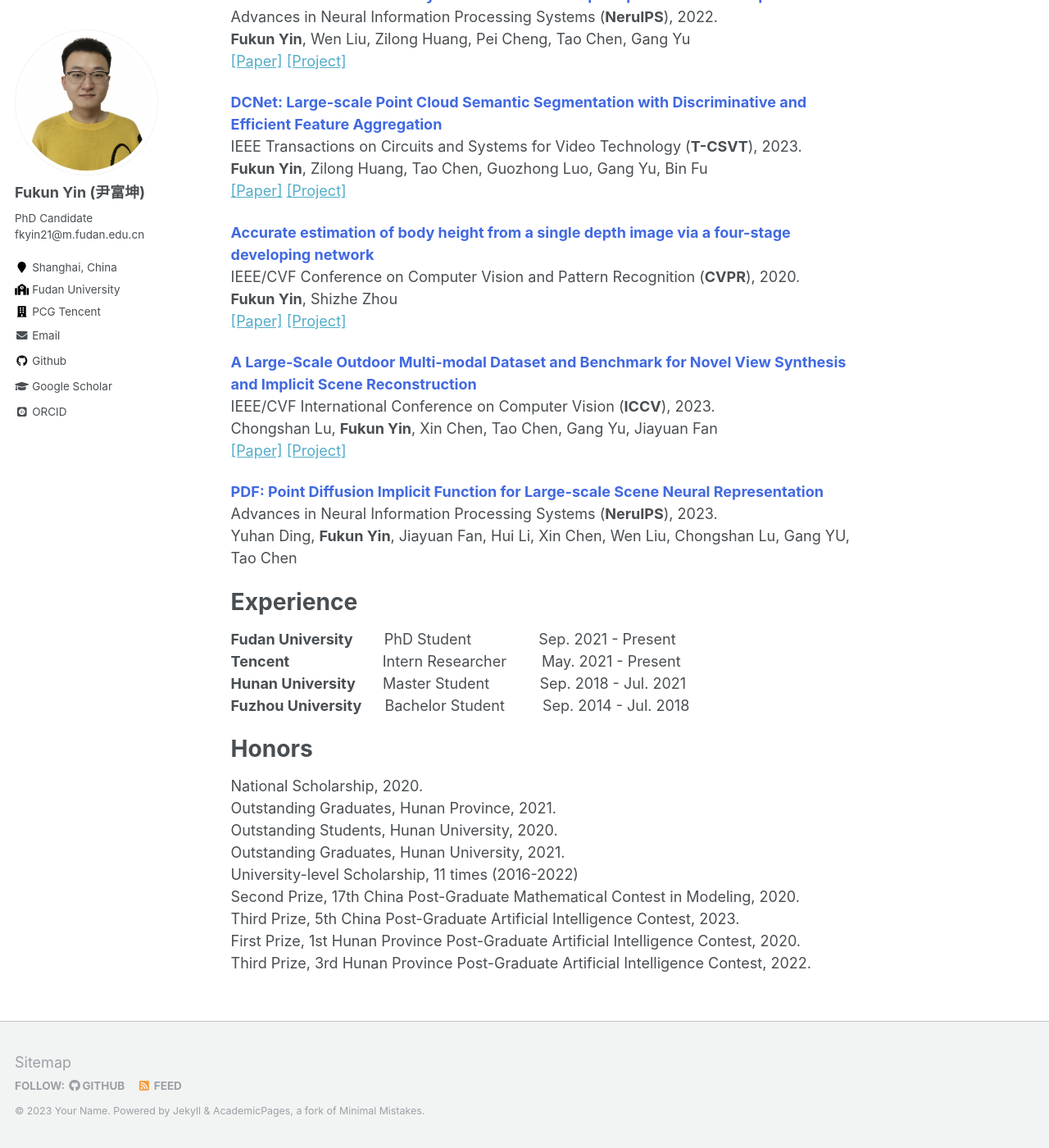
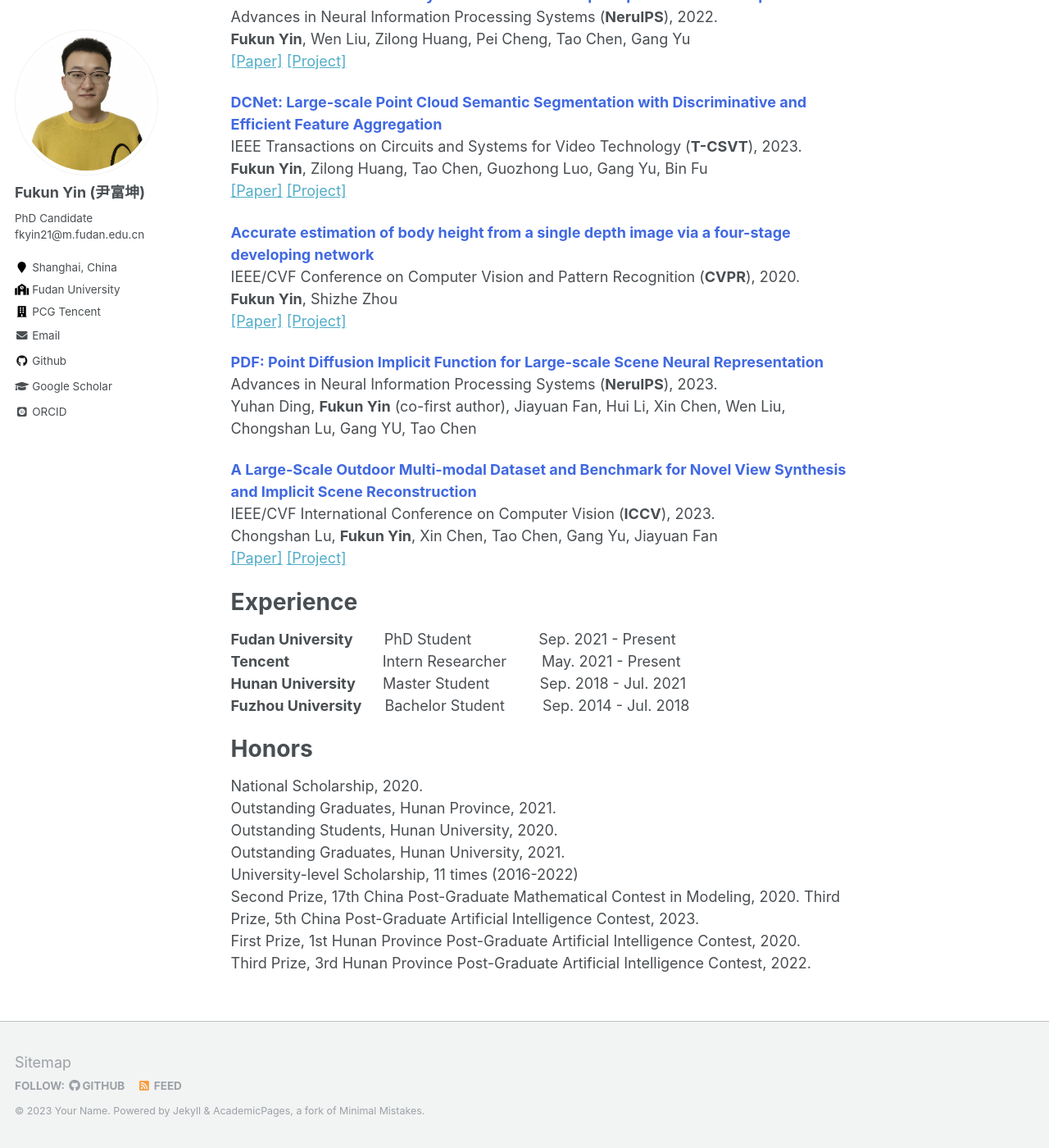
Before and after one commit to fukunyin/fukunyin.github.io, a Jekyll site: the page built from _pages/about.md, in a window 1280 px wide and 1400 px high, scrolled down 383 px. Shown: the whole window at 82% size. Built offline with Jekyll 4.4.1, drawn with Linux system fonts in a browser that asks for light colours; some web fonts are replaced.

Commit message:
Update about.md

```diff
--- a/_pages/about.md
+++ b/_pages/about.md
@@ -32,14 +32,15 @@ IEEE/CVF Conference on Computer Vision and Pattern Recognition (**CVPR**), 2020.
 **Fukun Yin**, Shizhe Zhou
 [[Paper]](https://openaccess.thecvf.com/content_CVPR_2020/html/Yin_Accurate_Estimation_of_Body_Height_From_a_Single_Depth_Image_CVPR_2020_paper.html) [[Project]](https://depth2height.github.io/)
 
+**<font color="#4169E1" size=4 >PDF: Point Diffusion Implicit Function for Large-scale Scene Neural Representation</font>**
+Advances in Neural Information Processing Systems (**NeruIPS**), 2023.
+Yuhan Ding, **Fukun Yin** (co-first author), Jiayuan Fan, Hui Li, Xin Chen, Wen Liu, Chongshan Lu, Gang YU, Tao Chen
+
 **<font color="#4169E1" size=4 >A Large-Scale Outdoor Multi-modal Dataset and Benchmark for Novel View Synthesis and Implicit Scene Reconstruction</font>**
 IEEE/CVF International Conference on Computer Vision (**ICCV**), 2023.
 Chongshan Lu, **Fukun Yin**, Xin Chen, Tao Chen, Gang Yu, Jiayuan Fan
 [[Paper]](https://arxiv.org/abs/2301.06782) [[Project]](https://ommo.luchongshan.com/)
 
-**<font color="#4169E1" size=4 >PDF: Point Diffusion Implicit Function for Large-scale Scene Neural Representation</font>**
-Advances in Neural Information Processing Systems (**NeruIPS**), 2023.
-Yuhan Ding, **Fukun Yin**, Jiayuan Fan, Hui Li, Xin Chen, Wen Liu, Chongshan Lu, Gang YU, Tao Chen
 
 # Experience
 
```
